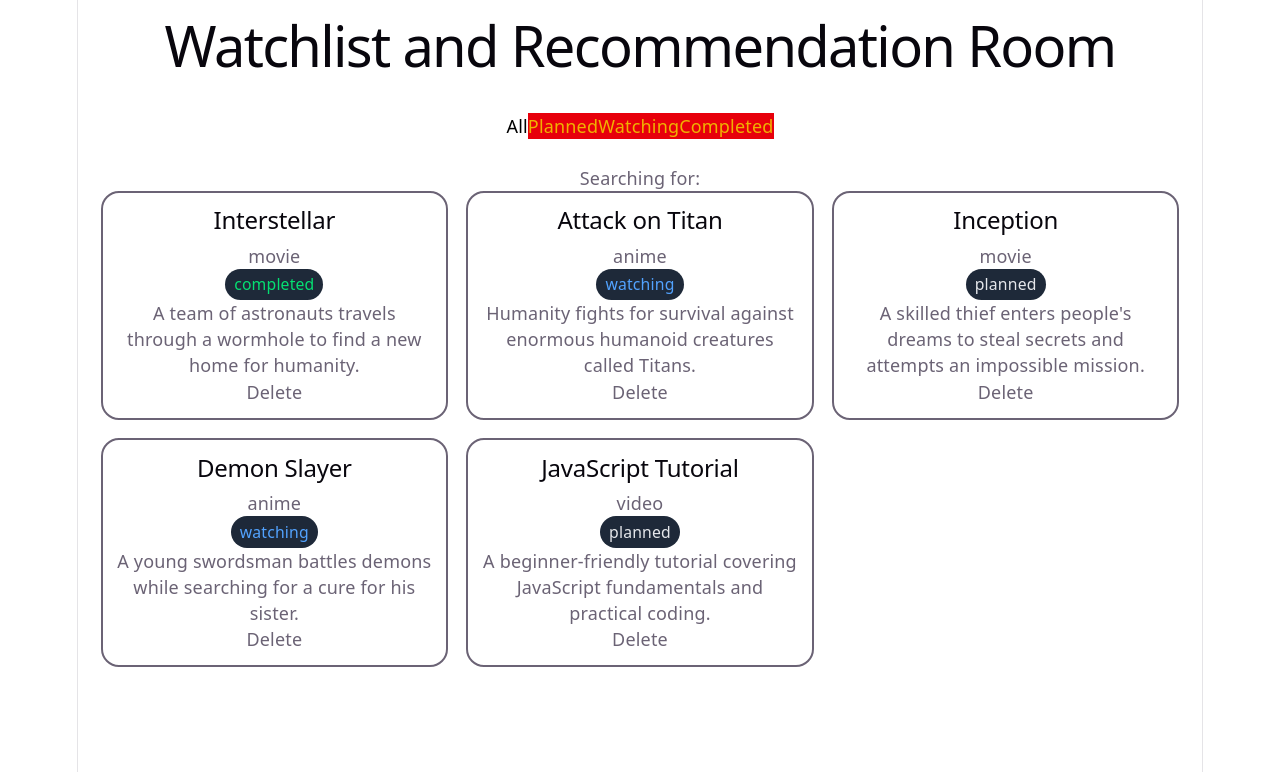
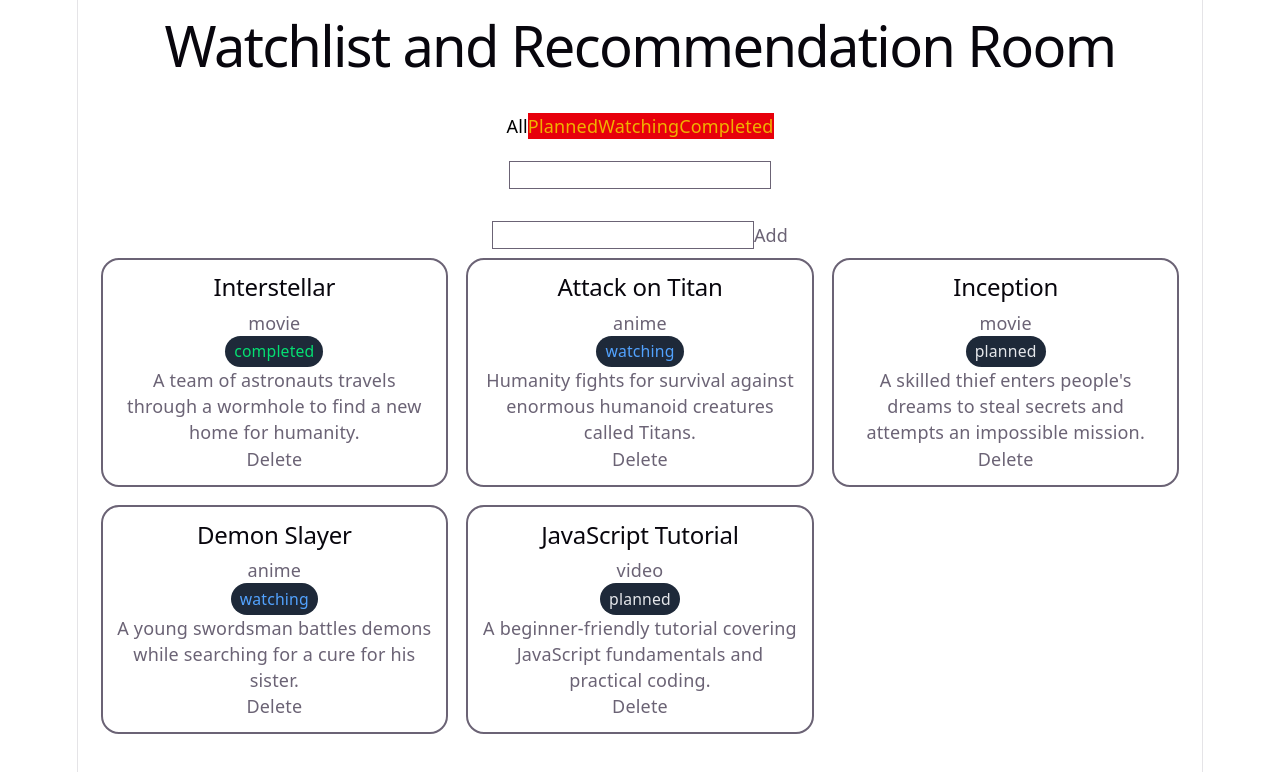
Before and after one commit to Harsh26-star/watchlist-room, a React (Vite) app: page / in a window 1280 px wide. Shown: the top 772 px of the page. Built offline with nearby package versions, Linux system fonts and the light colour scheme.

Commit message:
Add media form

```diff
--- a/src/App.jsx
+++ b/src/App.jsx
@@ -5,6 +5,7 @@
 import Header from './components/Header';
 import SearchBar from './components/SearchBar';
 import StatusFilter from './components/StatusFilter';
+import AddMediaForm from './components/AddMediaForm';
 
 function App() {
 
@@ -21,8 +22,21 @@
     setQuery(e.target.value)
   }
 
-  function handleFilter(s) {
-    setStatusFilter(s)
+  function handleFilter(status) {
+    setStatusFilter(status)
+  }
+
+  function handleAdd(title) {
+    if(title.trim() !== "") {setItems([
+      ...items,
+      {
+        id: Date.now(),
+        title: title.trim(),
+        type: "movie",
+        status: "planned",
+        description: ""
+      }
+    ])}
   }
 
   const visibleItems = items.filter((item) => {
@@ -37,7 +51,7 @@
         <Header />
         <StatusFilter value={statusFilter} onChange={handleFilter} />
         <SearchBar value={query} onChange={handleSearch} />
-        <p>Searching for: {query}</p>
+        <AddMediaForm onAdd={handleAdd}/>
         <Collection items={visibleItems} onDelete={handleDelete} />
       </main>
     </>
--- /dev/null
+++ b/src/components/AddMediaForm.jsx
@@ -0,0 +1,19 @@
+import { useState } from "react"
+
+function AddMediaForm({ onAdd }) {
+
+    const [newTitle, setNewTitle] = useState("")
+
+    return (
+        <form onSubmit={(e) => {
+            e.preventDefault()
+            onAdd(newTitle)
+            setNewTitle("")
+        }}>
+            <input type="text" value={newTitle} onChange={(e) => setNewTitle(e.target.value)} className="border my-2"/>
+            <button type="submit">Add</button>
+        </form>
+    )
+}
+
+export default AddMediaForm
--- a/src/components/SearchBar.jsx
+++ b/src/components/SearchBar.jsx
@@ -1,6 +1,6 @@
 function SearchBar({ value, onChange }) {
     return (
-        <input type="text" value={value} onChange={onChange} />
+        <input type="text" value={value} onChange={onChange} className="border my-5"/>
     )
 }
 
```
